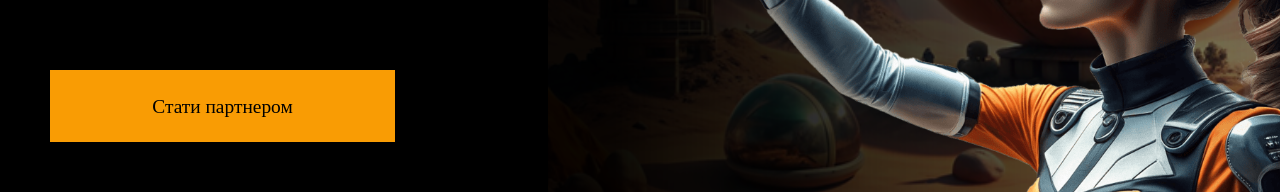
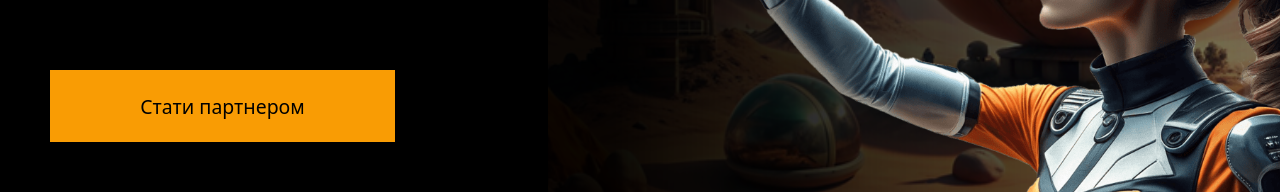
Before and after one commit to BESTLviv/bec-2024-partnership, a React (Vite) app: page / in a window 1280 px wide. Shown: the part 452-644 px from the top of the page. Built offline with nearby package versions, Linux system fonts and the light colour scheme; a web font is replaced by a local one.

Commit message:
fix font family in full screen

```diff
--- a/src/components/FullScreen.jsx
+++ b/src/components/FullScreen.jsx
@@ -119,7 +119,7 @@ export default function FullScreen({ propositionsRef, whatBecRef, statisticsRef,
             <div id="info" className="relative top-1/2 transform translate-y-[-50%] flex-grow flex flex-col justify-center mx-[50px] mb-[40px] text-white">
                 <h2 className="text-white text-header font-daysOne mb-[18px]">BEST Engineering Competition</h2>
                 <h3 className="text-white font-jura leading-[33px] text-[28px]">25-29 жовтня</h3>
-                <button onClick={handleScrollToPropositions} style={{ fontSize: 'calc(16px + 4 * (100vw - 320px) / 1120)' }} className="transition-transform transform-gpu duration-[400ms] hover:scale-[1.1] block font-workSans bg-customOrange text-black p-[10px]">Стати партнером</button>
+                <button onClick={handleScrollToPropositions} style={{ fontSize: 'calc(16px + 4 * (100vw - 320px) / 1120)' }} className="transition-transform transform-gpu duration-[400ms] hover:scale-[1.1] block  bg-customOrange text-black p-[10px]">Стати партнером</button>
             </div>
         </div>
     );
```
